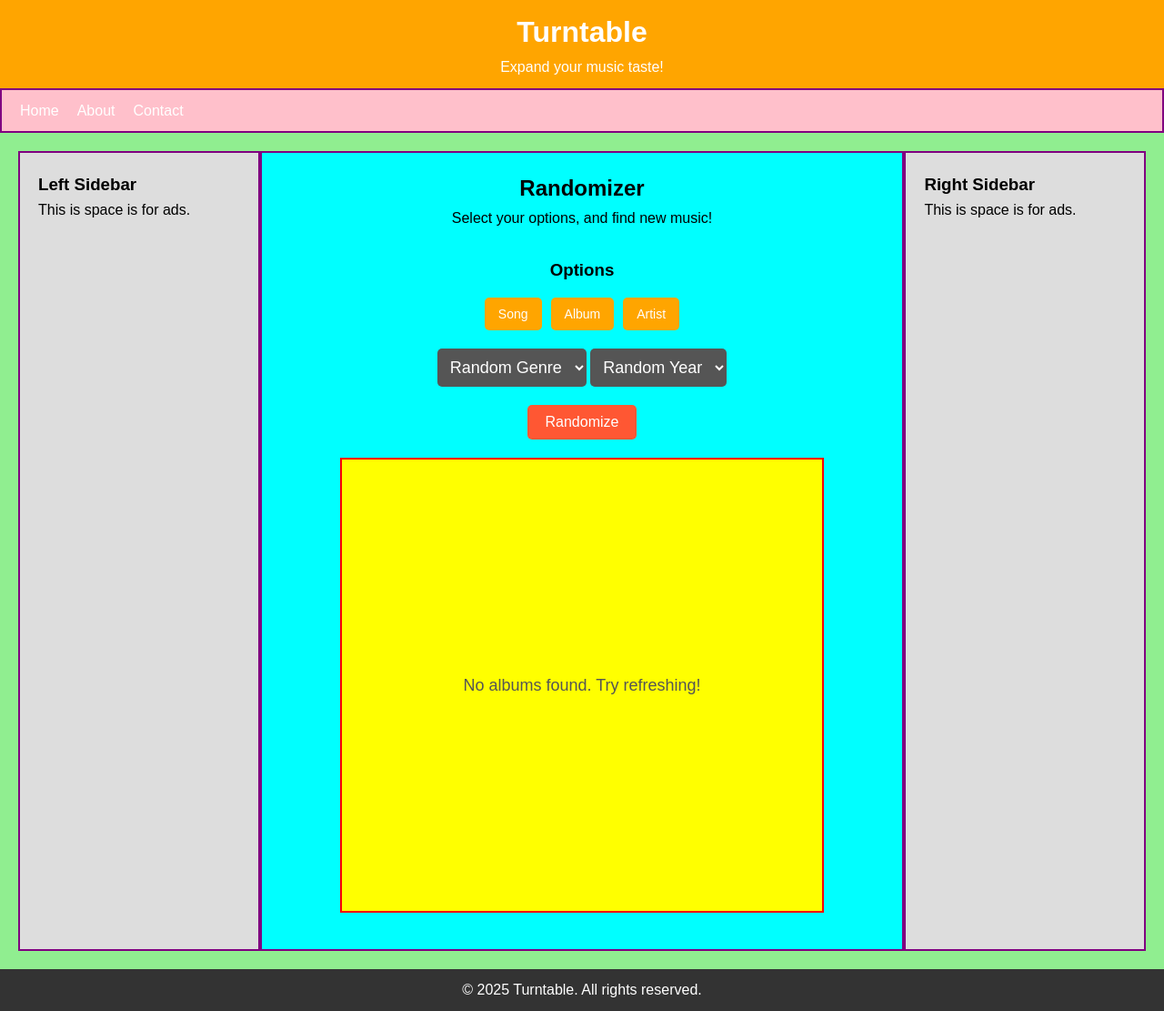
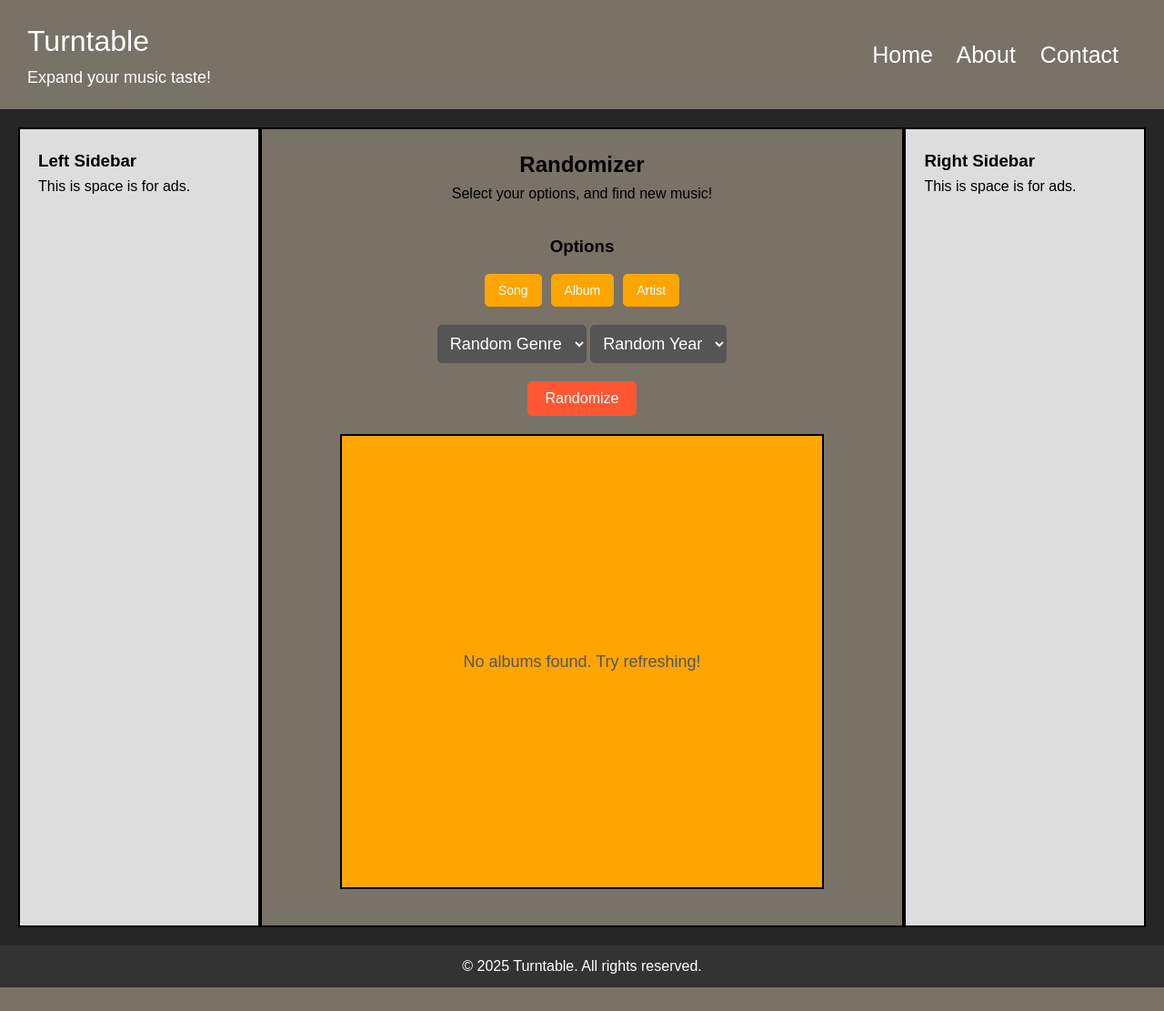
Before and after one commit to mac8414/turntable, a Flask app: page /home in a window 1280 px wide. Shown: the whole page at 91% size. After the commit the page ends 1085 px from the top, so only its background shows below. Run offline with Flask 3, Linux system fonts and the light colour scheme.

Commit message:
cleaned up the appearence, not final but better than before

```diff
--- a/app/templates/home.html
+++ b/app/templates/home.html
@@ -15,34 +15,13 @@
         body {
             font-family: Arial, sans-serif;
             line-height: 1.6;
-            background: lightgreen; /* Set background color to green */
+            background: rgb(38, 38, 38); /* Set background color to green */
         }
 
         header {
-            background: orange;
+            background: rgb(120, 114, 103);
             color: #fff;
             padding: 10px 20px;
-        }
-
-        nav {
-            background: pink;
-            color: #fff;
-            padding: 10px 20px;
-            border: 2px solid purple;
-        }
-
-        nav ul {
-            list-style: none;
-            display: flex;
-        }
-
-        nav ul li {
-            margin-right: 20px;
-        }
-
-        nav ul li a {
-            color: #fff;
-            text-decoration: none;
         }
 
         main {
@@ -56,7 +35,7 @@
             flex: 1;
             padding: 20px;
             background: #ddd;
-            border: 2px solid purple;
+            border: 2px solid black;
         }
 
         .optionButtons {
@@ -133,8 +112,8 @@
         .contentBox {
             width: 80%;
             height: 500px;
-            background: yellow;
-            border: 2px solid red;
+            background: orange;
+            border: 2px solid black;
             margin: 20px auto; /* Centers the box */
             display: flex;
             align-items: center;
@@ -148,8 +127,8 @@
         .content {
             flex: 3;
             padding: 20px;
-            background: cyan;
-            border: 2px solid purple;
+            background: rgb(120, 114, 103);
+            border: 2px solid black;
         }
 
         footer {
@@ -216,17 +195,19 @@
 <body>
 
     <header>
-        <h1 style="text-align: center;">Turntable</h1>
-        <p style="text-align: center;">Expand your music taste!</p>
+        <div style="display: flex; justify-content: space-between; align-items: center; padding: 10px;">
+            <div>
+                <div style="font-size: 32px;">Turntable</div>
+                <div style="font-size: 18px;">Expand your music taste!</div>
+            </div>
+            <div style="font-size: 25px;">
+                <a href="#" style="text-decoration: none; color: white; margin-right: 20px;">Home</a>
+                <a href="#" style="text-decoration: none; color: white; margin-right: 20px;">About</a>
+                <a href="#" style="text-decoration: none; color: white; margin-right: 20px;">Contact</a>
+            </div>
+        </div>
+
     </header>
-
-    <nav>
-        <ul>
-            <li><a href="#">Home</a></li>
-            <li><a href="#">About</a></li>
-            <li><a href="#">Contact</a></li>
-        </ul>
-    </nav>
 
     <main>
         <aside class="sidebarL">
```
